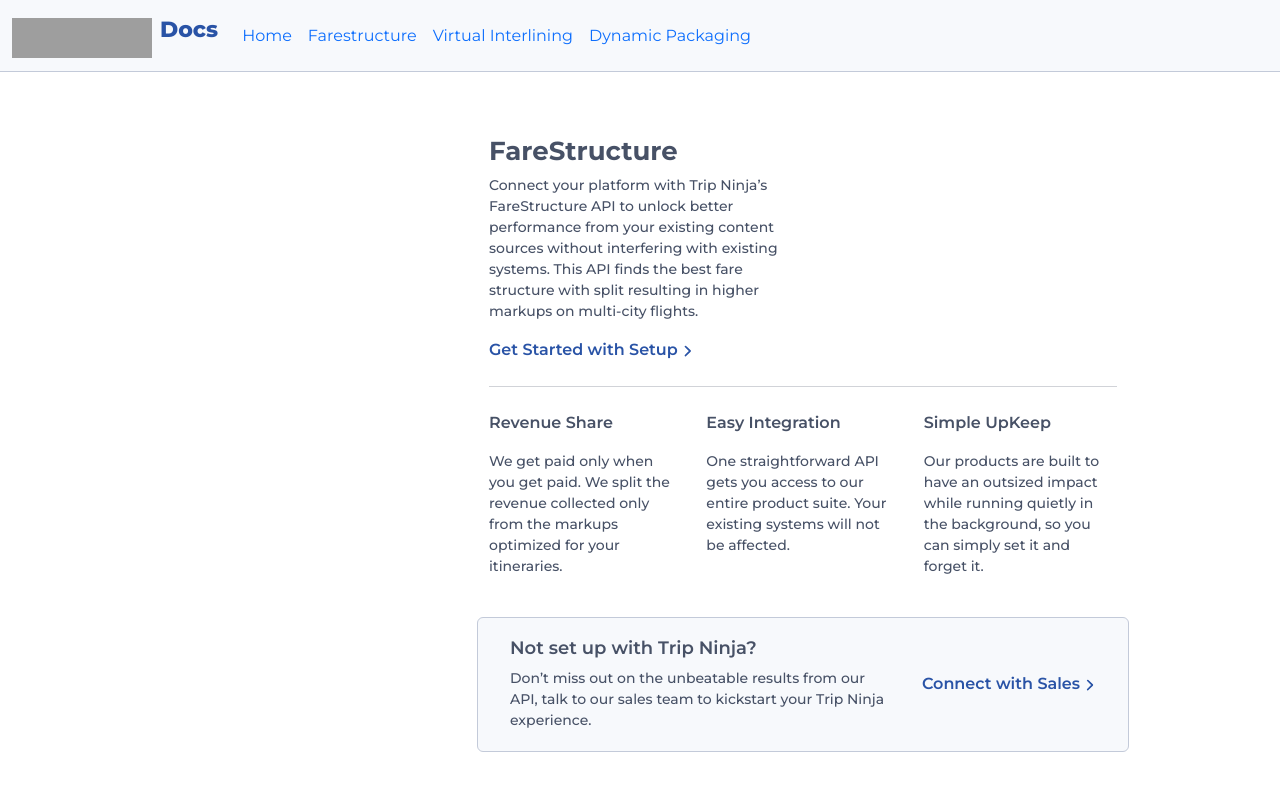
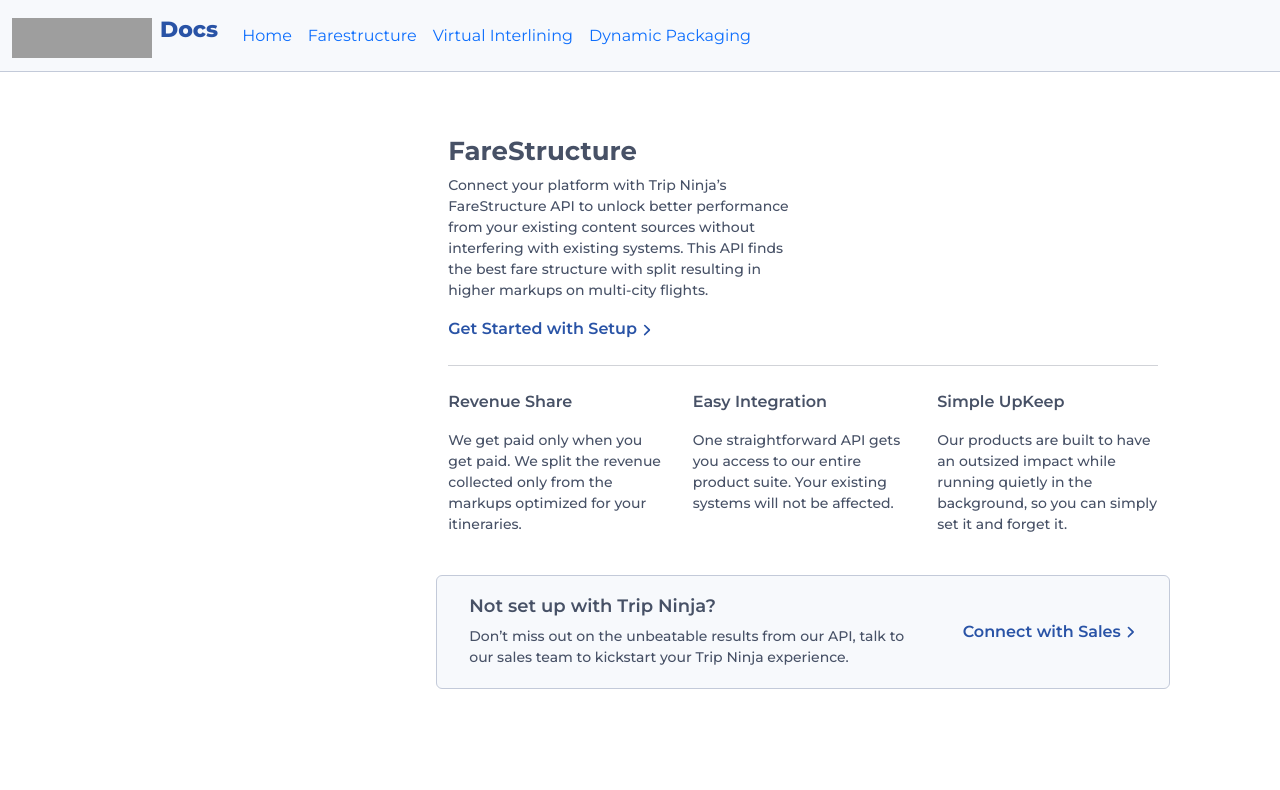
Before and after one commit to trip-ninja-inc/trip_ninja_api_docs, a React (Create React App) app in the folder trip-ninja-docs/: page /farestructure/overview/ in a window 1280 px wide. Shown: the top 790 px of the page. Built offline with nearby package versions, Linux system fonts and the light colour scheme; grey boxes are pictures that could not be loaded.

Commit message:
Update FareStructure.tsx

```diff
--- a/trip-ninja-docs/src/farestructure/FareStructure.tsx
+++ b/trip-ninja-docs/src/farestructure/FareStructure.tsx
@@ -2,6 +2,9 @@
 import { useParams } from "react-router-dom";
 import FareStructureOverview from "./FareStructureOverview";
 import FareStructureSetup from "./FareStructureSetup";
+import GetSearches from "./GetSearches";
+import GenerateSolutions from "./GenerateSolutions";
+import SideBarNav from "../common/SideBar";
 
 
 export default function FareStructure() {
@@ -9,18 +12,24 @@
   const { view } = useParams<{ view: string }>();
 
   return(
-    <div className="my-5 row">
+    <div className="row">
       <div className="col-md-3">
-
+        <SideBarNav />
       </div>
       <div className="col-md-9">
-        <div className="row justify-content-center">
-          <div className="col-md-8">
+        <div className="row justify-content-center my-5">
+          <div className="col-md-9">
             {view === "overview" &&
               <FareStructureOverview />
             }
             {view === "setup" &&
               <FareStructureSetup />
+            }
+            {view === "get-searches" &&
+              <GetSearches />
+            }
+            {view === "generate-solutions" &&
+              <GenerateSolutions />
             }
           </div>
         </div>
```
